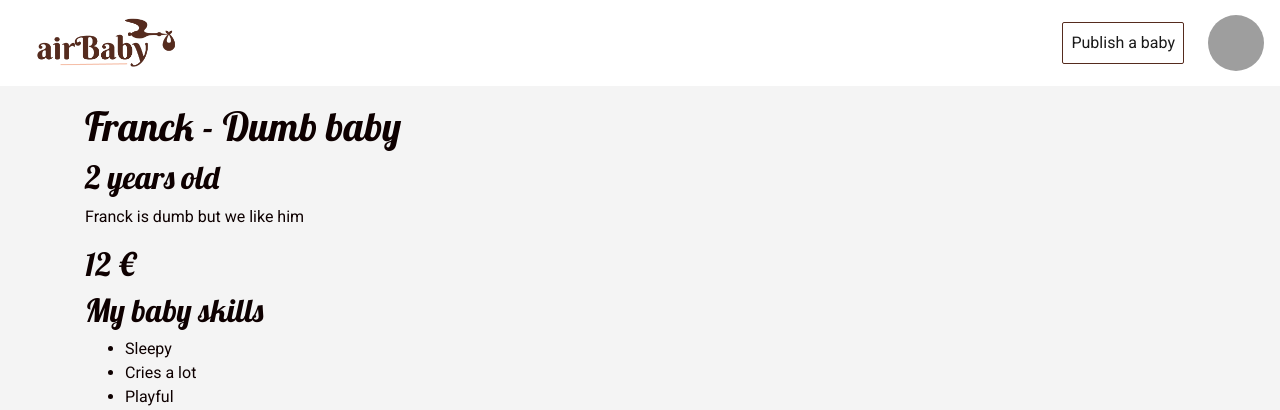
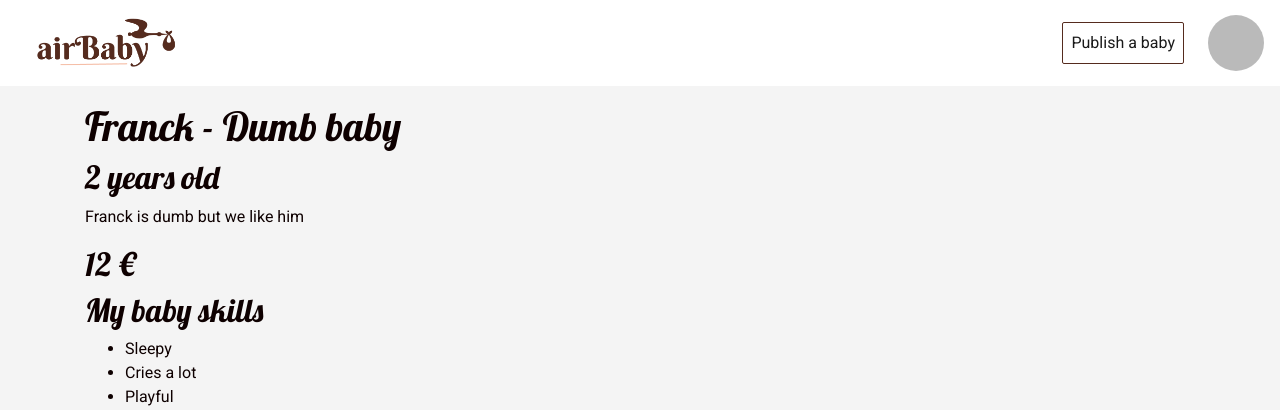
Before and after one commit to ma-v/airbaby, a Rails app: page /babies/1 in a window 1280 px wide, with the pointer over the restyled element. Shown: the top 410 px of the page. Run offline with Rails 7, Linux system fonts and the light colour scheme; the visitor is signed in with stand-in values (Sample User, id 1); data comes from the database, SQL or seed files in the repository; style sheets or scripts are compiled from the project's sources; some libraries are stand-ins or nearby versions; grey boxes are pictures that could not be loaded.

Commit message:
hover added

```diff
--- a/app/assets/stylesheets/components/_avatar.scss
+++ b/app/assets/stylesheets/components/_avatar.scss
@@ -3,6 +3,9 @@
   // height: 56px;
   border-radius: 50%;
   // object-fit: cover;
+}
+.avatar:hover {
+  opacity: 0.7;
 }
 .avatar-large {
   width: 50px;
```
